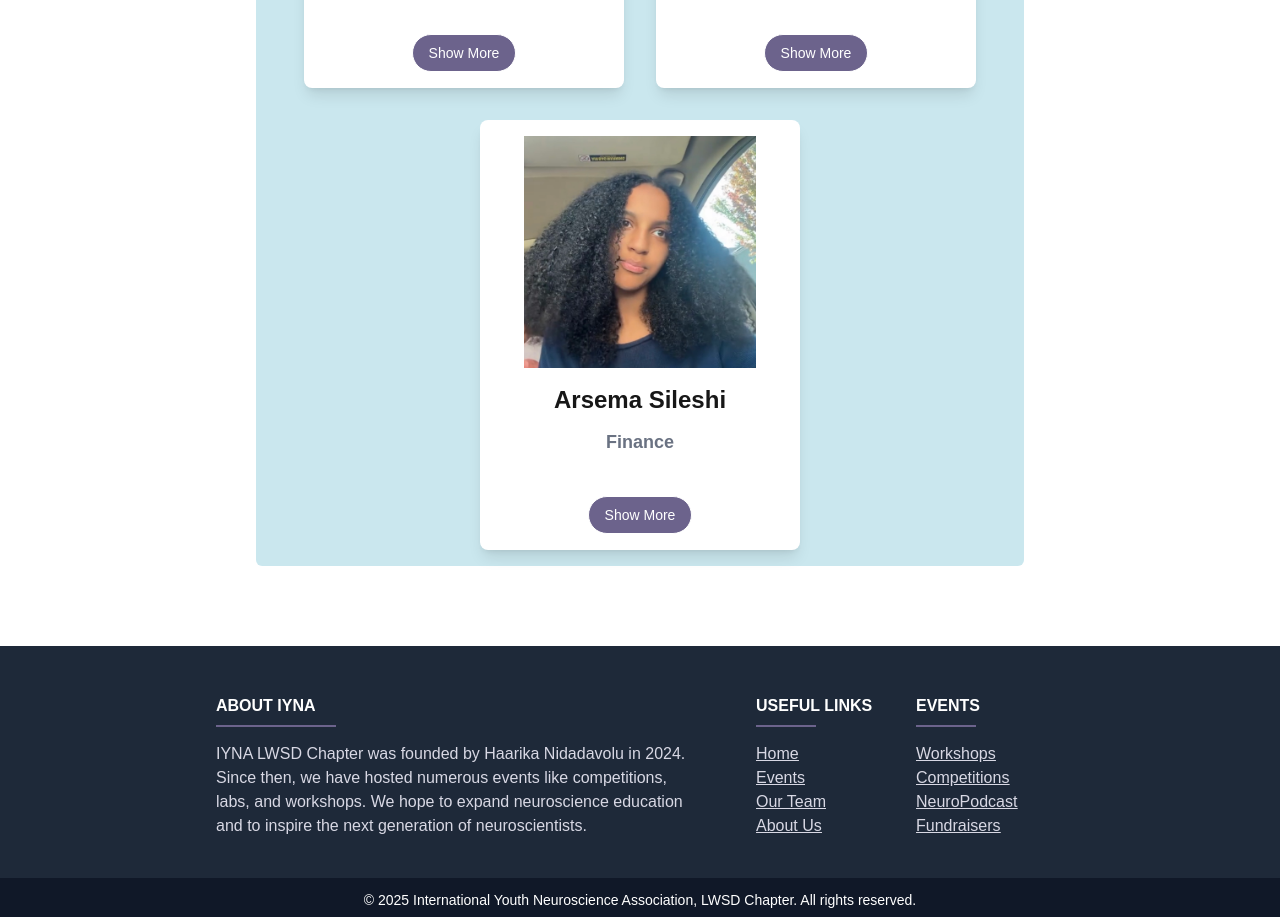
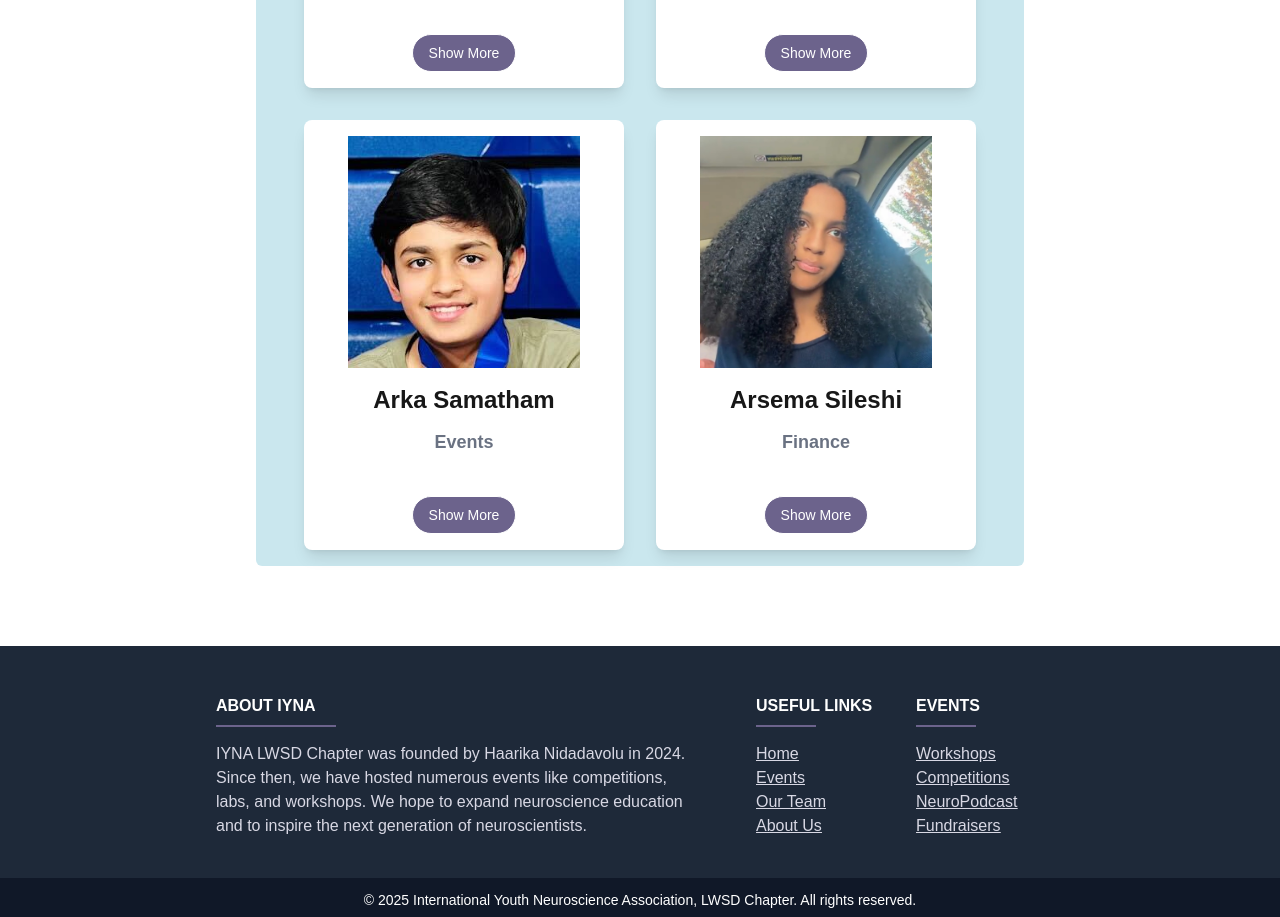
Before and after one commit to teralani/IYNA-Website, a Next.js app in the folder iyna_website/: page /team in a window 1280 px wide. Shown: the part 3480-4397 px from the top of the page. Built offline with nearby package versions, Linux system fonts and the light colour scheme.

Commit message:
Arka's bio

```diff
--- a/iyna_website/src/app/team/page.tsx
+++ b/iyna_website/src/app/team/page.tsx
@@ -101,7 +101,7 @@ export default function TeamPage() {
                     <Profile
                         name="Arka Samatham"
                         position="Events"
-                        bio="Coming Soon..."
+                        bio="Hi, my name is Arka Samatham, and I’m a sophomore at Tesla STEM high school aspiring to become a neuroscientist. Through my work, I hope to build a collaborative and diverse community that breaks medical stigma for future generations. I joined IYNA to make the world of neuroscience more accessible and engaging for younger students. I believe that creating that spark of interest at young age is the key to shaping the next generation of doctors. Outside of academics, I love to pursue my hobby of playing basketball and tennis."
                     />
                     <Profile
                         name="Arsema Sileshi"
```
Also changed, not shown: iyna_website/public/ArkaSamatham.jpg (added).
